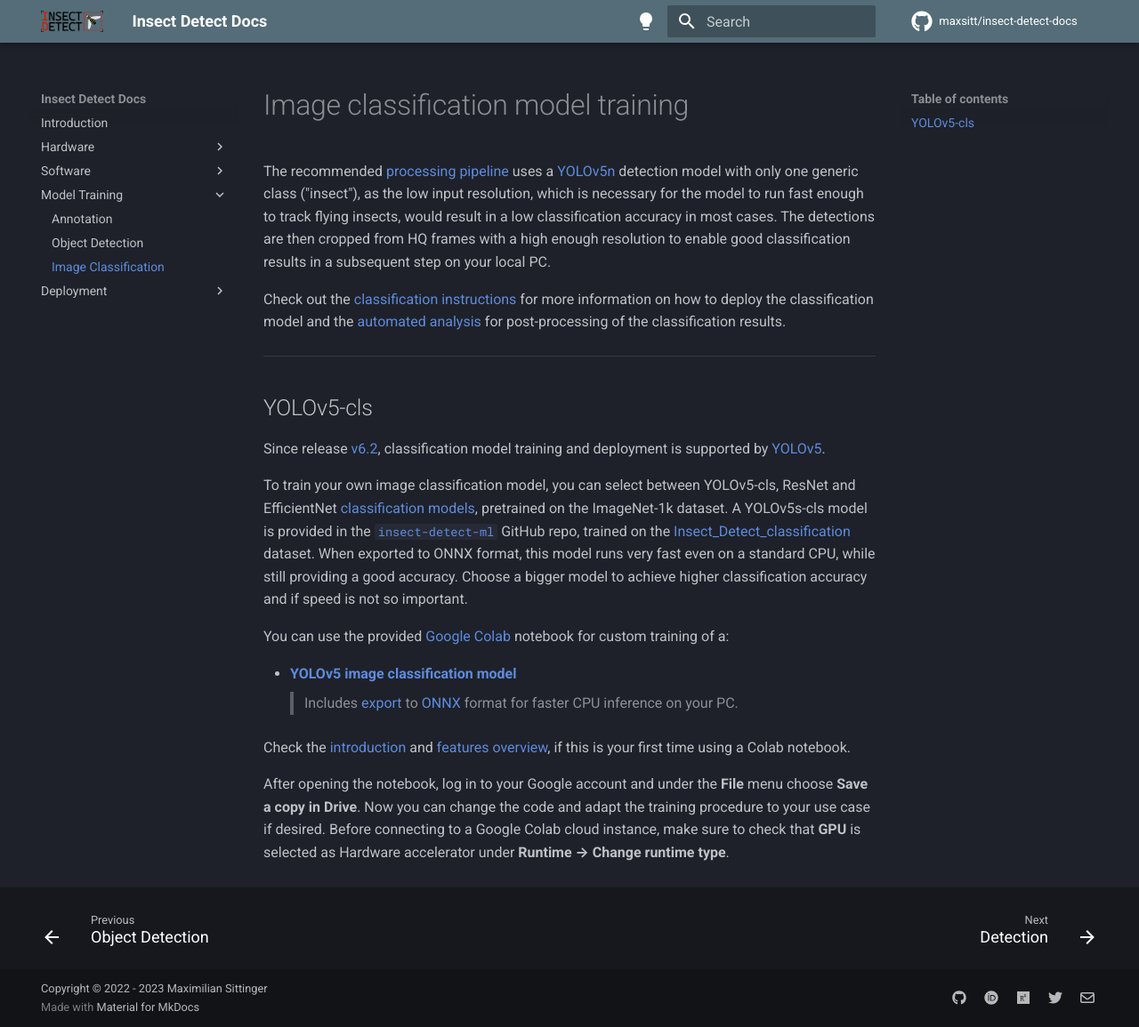
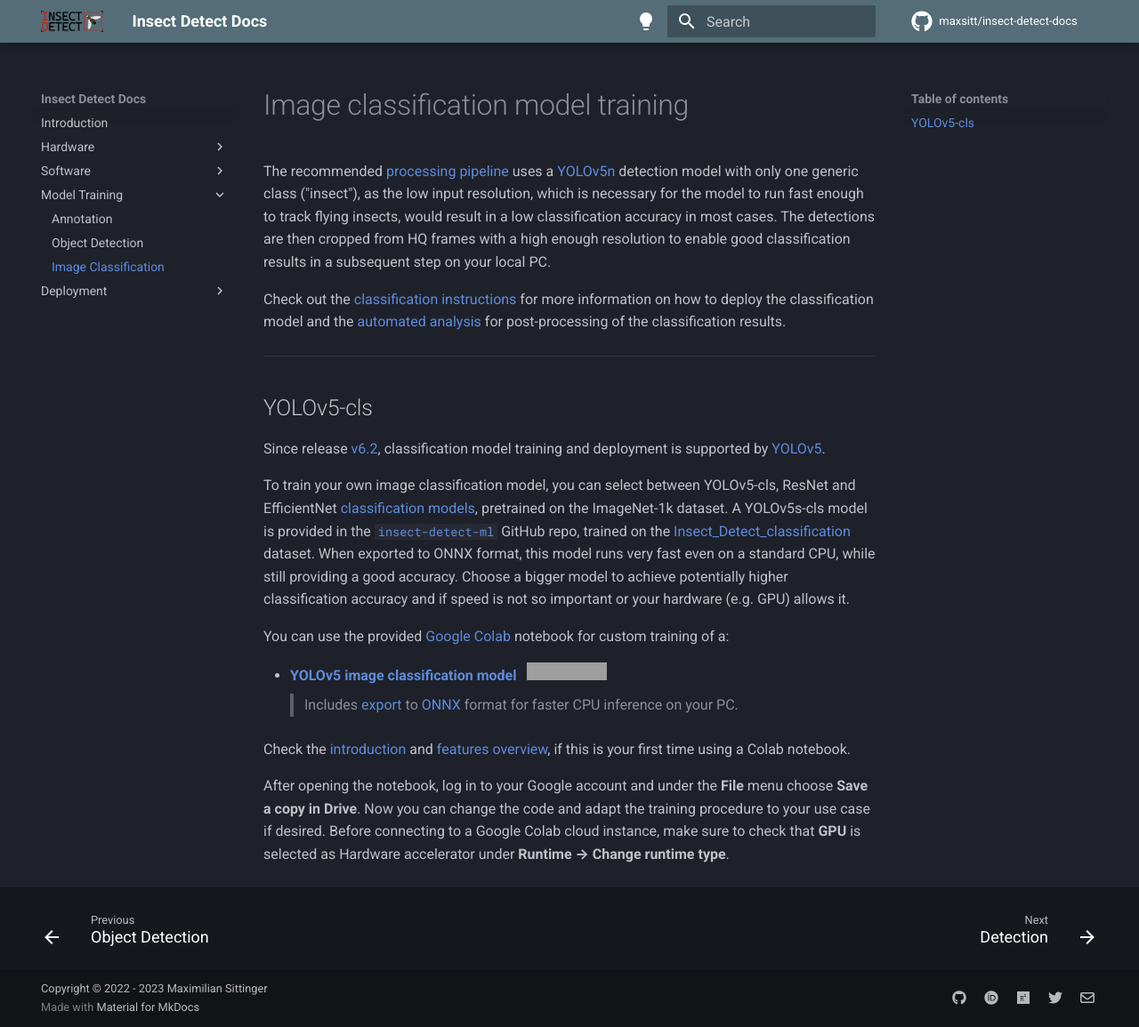
Before and after one commit to maxsitt/insect-detect-docs, an MkDocs documentation site: the page built from docs/modeltraining/train_classification.md, in a window 1280 px wide and 1155 px high. Shown: the whole window at 89% size. Built offline with MkDocs 1.6.1 and Material for MkDocs 9.7.7, drawn with Linux system fonts in a browser that asks for light colours; comment, search, counter and statistics services are not loaded; grey boxes are pictures that could not be loaded.

Commit message:
Update train_classification.md
Add Google Colab badge.

```diff
--- a/docs/modeltraining/train_classification.md
+++ b/docs/modeltraining/train_classification.md
@@ -30,12 +30,14 @@
 [Insect_Detect_classification](https://universe.roboflow.com/maximilian-sittinger/insect_detect_classification){target=_blank}
 dataset. When exported to ONNX format, this model runs very fast even on a
 standard CPU, while still providing a good accuracy. Choose a bigger model
-to achieve higher classification accuracy and if speed is not so important.
+to achieve potentially higher classification accuracy and if speed is not
+so important or your hardware (e.g. GPU) allows it.
 
 You can use the provided [Google Colab](https://colab.research.google.com/){target=_blank}
 notebook for custom training of a:
 
-- [**YOLOv5 image classification model**](https://colab.research.google.com/github/maxsitt/insect-detect-ml/blob/main/notebooks/YOLOv5_classification_training.ipynb){target=_blank}
+- [**YOLOv5 image classification model**](https://colab.research.google.com/github/maxsitt/insect-detect-ml/blob/main/notebooks/YOLOv5_classification_training.ipynb){target=_blank} &nbsp;
+  [![Open In Colab](https://colab.research.google.com/assets/colab-badge.svg)](https://colab.research.google.com/github/maxsitt/insect-detect-ml/blob/main/notebooks/YOLOv5_classification_training.ipynb){target=_blank}
   > Includes [export](https://github.com/ultralytics/yolov5/issues/251){target=_blank}
     to [ONNX](https://onnx.ai/){target=_blank} format for faster CPU inference on your PC.
 
```
